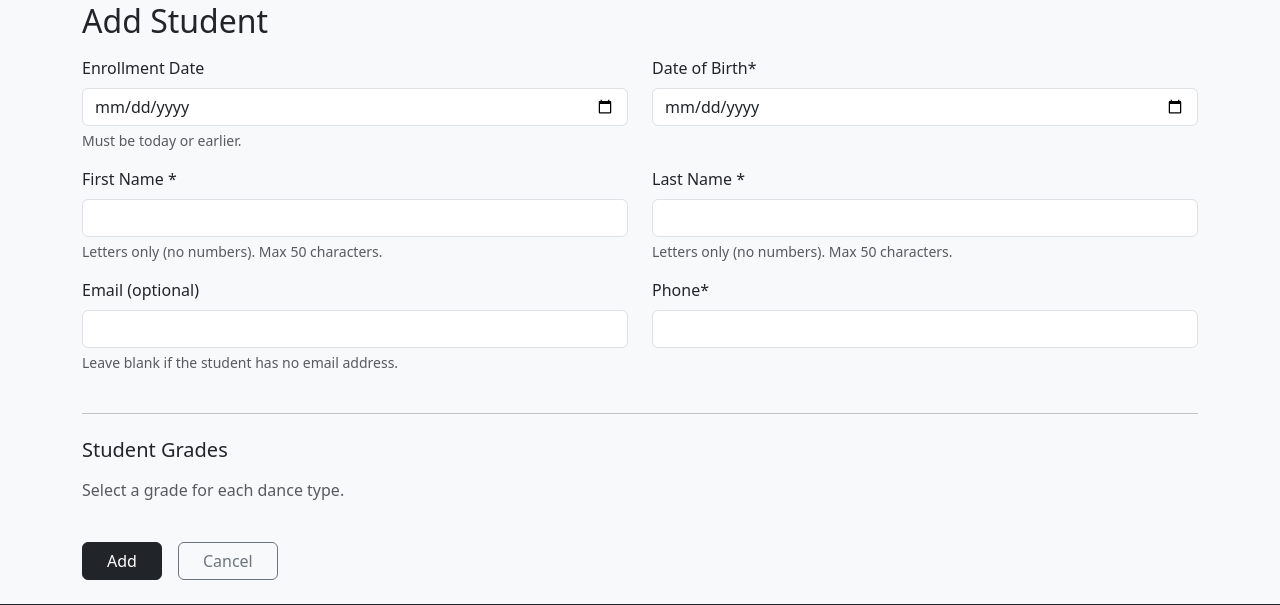
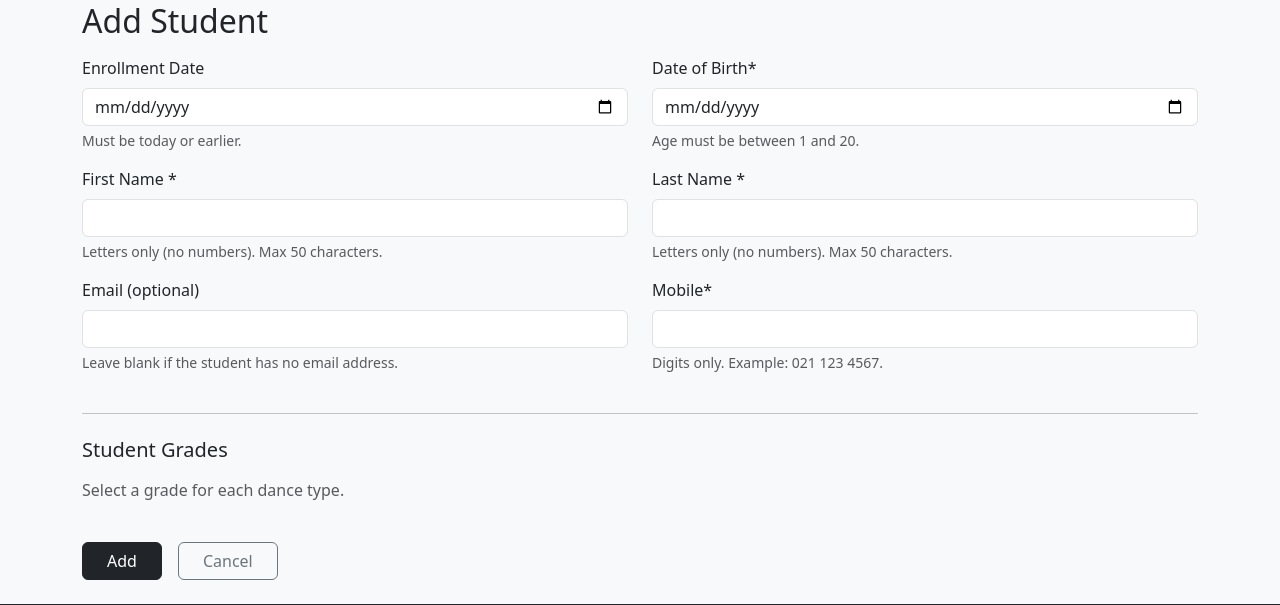
Before and after one commit to Jie-Gao-1172816/sds, a Flask app: template templates/student_edit.html in a window 1280 px wide. Shown: the part 91-696 px from the top of the page. Run offline with Flask 3, Linux system fonts and the light colour scheme; the template is opened without the code that fills it, so the values that code supplies are empty; some libraries are stand-ins or nearby versions.

Commit message:
update description

```diff
--- a/templates/student_edit.html
+++ b/templates/student_edit.html
@@ -63,6 +63,7 @@
              max="{{ dob_max }}"
              required
              title="Date of birth must be between {{ dob_min }} and {{ dob_max }}.">
+      <div class="form-text">Age must be between 1 and 20.</div>
     </div>
   </div>
 
@@ -115,7 +116,7 @@
 
     <!-- Phone:  allow digits, spaces, + and -; restrict reasonable length -->
     <div class="col-md-6 mb-3">
-      <label class="form-label">Phone*</label>
+      <label class="form-label">Mobile*</label>
       <input type="text"
              class="form-control"
              name="phone"
@@ -126,6 +127,7 @@
              inputmode="tel"
              pattern="[0-9+\-\s]+"
              title="Use digits only. Example: 021 123 4567">
+      <div class="form-text">Digits only. Example: 021 123 4567.</div>
     </div>
   </div>
 
```
